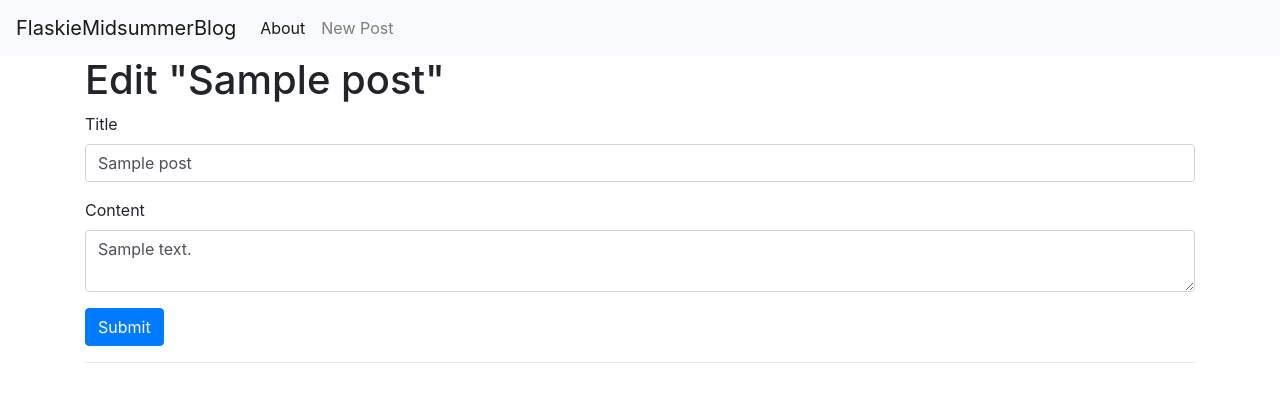
After one commit to NataleAlessi/flask_basic_blog_app, a Flask app: template templates/edit.html in a window 1280 px wide. The commit adds this page. Shown: the top 402 px of the page. Run offline with Flask 2, Linux system fonts and the light colour scheme; the template is opened without the code that fills it: most values are stand-ins (such as "Sample title", 1, 10 or a date in 2020); some libraries are stand-ins or nearby versions.

Commit message:
add edit route and logic

```diff
--- a/app.py
+++ b/app.py
@@ -48,3 +48,24 @@ def create():
             return redirect(url_for('index'))
 
     return render_template('create.html')
+
+@app.route('/<int:id>/edit', methods=('GET', 'POST'))
+def edit(id):
+    post = get_post(id)
+
+    if request.method == 'POST':
+        title = request.form['title']
+        content = request.form['content']
+
+        if not title:
+            flash('Title is required!')
+        else:
+            conn = get_db_connection()
+            conn.execute('UPDATE posts SET title = ?, content = ?'
+                         ' WHERE id = ?',
+                         (title, content, id))
+            conn.commit()
+            conn.close()
+            return redirect(url_for('index'))
+
+    return render_template('edit.html', post=post)
--- /dev/null
+++ b/templates/edit.html
@@ -0,0 +1,25 @@
+{% extends 'base.html' %}
+
+{% block content %}
+<h1>{% block title %} Edit "{{ post['title'] }}" {% endblock %}</h1>
+
+<form method="post">
+    <div class="form-group">
+        <label for="title">Title</label>
+        <input type="text" name="title" placeholder="Post title"
+               class="form-control"
+               value="{{ request.form['title'] or post['title'] }}">
+        </input>
+    </div>
+
+    <div class="form-group">
+        <label for="content">Content</label>
+        <textarea name="content" placeholder="Post content"
+                  class="form-control">{{ request.form['content'] or post['content'] }}</textarea>
+    </div>
+    <div class="form-group">
+        <button type="submit" class="btn btn-primary">Submit</button>
+    </div>
+</form>
+<hr>
+{% endblock %}
--- a/templates/index.html
+++ b/templates/index.html
@@ -9,6 +9,9 @@
             <h2>{{ post['title'] }}</h2>
         </a>
         <span class="badge badge-primary">{{ post['created'] }}</span>
+        <a href="{{ url_for('edit', id=post['id']) }}">
+            <span class="badge badge-warning">Edit</span>
+        </a>
         <hr>
     {% endfor %}
 
```
